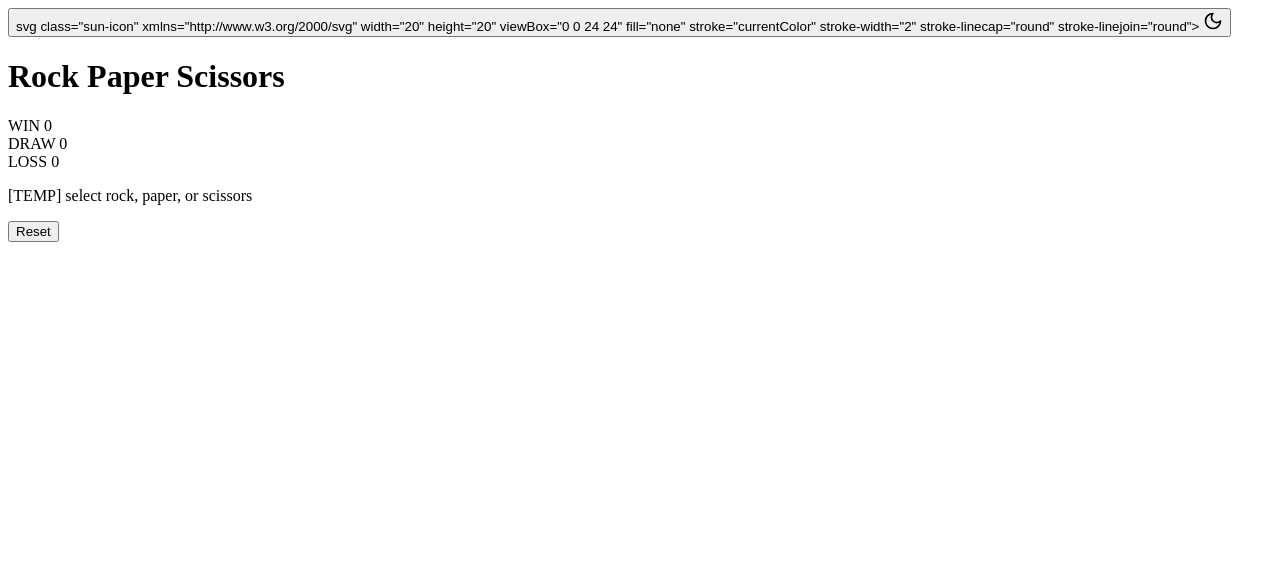
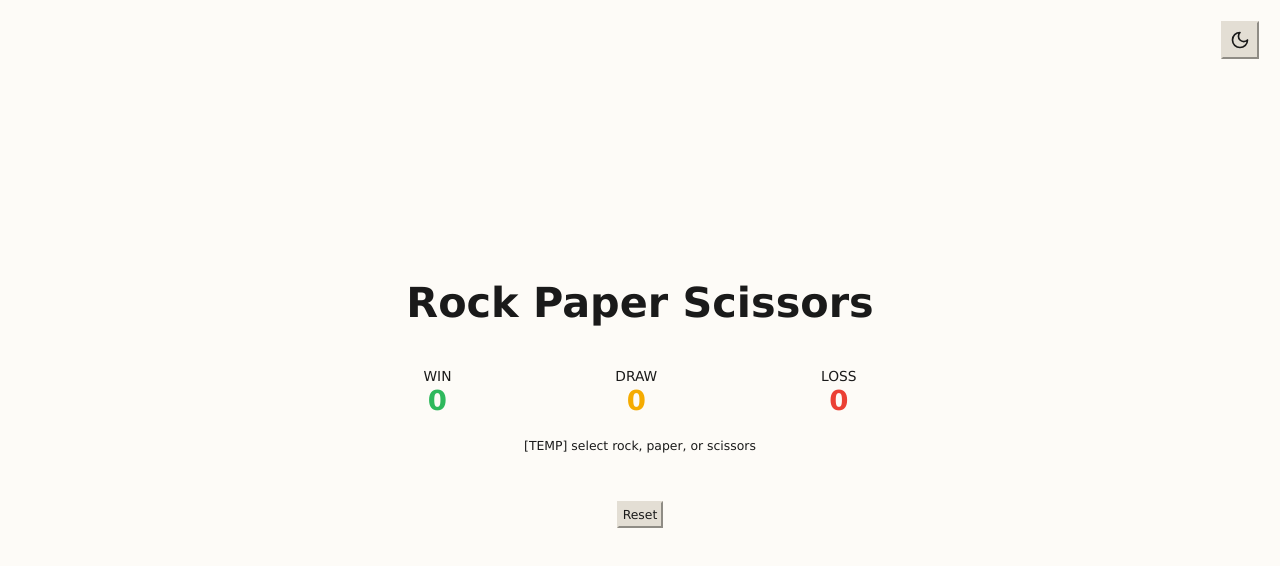
Before and after one commit to brendanttang/rps-bot, a plain HTML site: page index.html in a window 1280 px wide. Drawn offline with Linux system fonts and the light colour scheme.

Commit message:
basic css, light/dark toggle, reset button js

```diff
--- a/index.html
+++ b/index.html
@@ -4,11 +4,12 @@
     <meta charset="UTF-8">
     <meta name="viewport" content="width=device-width, initial-scale=1.0">
     <title>Rock Paper Scissors</title>
-</head>
+    <link rel="stylesheet" href="styles.css">
+    <script src="script.js" defer></script>
 <body>
     <div class="container">
         <button class="theme-toggle" id="theme-toggle">
-            svg class="sun-icon" xmlns="http://www.w3.org/2000/svg" width="20" height="20" viewBox="0 0 24 24" fill="none" stroke="currentColor" stroke-width="2" stroke-linecap="round" stroke-linejoin="round"><circle cx="12" cy="12" r="4"/><path d="M12 2v2"/><path d="M12 20v2"/><path d="m4.93 4.93 1.41 1.41"/><path d="m17.66 17.66 1.41 1.41"/><path d="M2 12h2"/><path d="M20 12h2"/><path d="m6.34 17.66-1.41 1.41"/><path d="m19.07 4.93-1.41 1.41"/></svg>
+            <svg class="sun-icon" xmlns="http://www.w3.org/2000/svg" width="20" height="20" viewBox="0 0 24 24" fill="none" stroke="currentColor" stroke-width="2" stroke-linecap="round" stroke-linejoin="round"><circle cx="12" cy="12" r="4"/><path d="M12 2v2"/><path d="M12 20v2"/><path d="m4.93 4.93 1.41 1.41"/><path d="m17.66 17.66 1.41 1.41"/><path d="M2 12h2"/><path d="M20 12h2"/><path d="m6.34 17.66-1.41 1.41"/><path d="m19.07 4.93-1.41 1.41"/></svg>
             <svg class="moon-icon" xmlns="http://www.w3.org/2000/svg" width="20" height="20" viewBox="0 0 24 24" fill="none" stroke="currentColor" stroke-width="2" stroke-linecap="round" stroke-linejoin="round"><path d="M12 3a6 6 0 0 0 9 9 9 9 0 1 1-9-9Z"/></svg>
         </button>
         <header class="heading">
--- /dev/null
+++ b/script.js
@@ -0,0 +1,22 @@
+document.getElementById("theme-toggle").addEventListener("click", () => {
+    document.documentElement.classList.toggle("dark");
+});
+
+const scores = {win: 0, draw: 0, lose: 0};
+
+function setStatus(text) {
+    document.getElementById("status-text").textContent = text;
+}
+
+function addScore(key) {
+    scores[key]++;
+    document.getElementById(`result-${key}`).textContent = scores[key];
+}
+
+function resetGame() {
+    // reset game state goes here
+}
+
+document.getElementById("reset-button").addEventListener("click", resetGame);
+
+resetGame();
--- /dev/null
+++ b/styles.css
@@ -0,0 +1,164 @@
+:root {
+    --my-black: rgb(26, 26, 26);
+    --my-darkergray: rgb(210, 204, 192);
+    --my-darkgray: rgb(227, 222, 212);
+    --my-gray: rgb(240, 236, 228);
+    --my-lightgray: rgb(253, 251, 247);
+    --my-red: rgb(235, 64, 52);
+    --my-yellow: rgb(245, 171, 0);
+    --my-green: rgb(46, 184, 92);
+    --my-blue: rgb(217, 83, 30);
+}
+:root.dark {
+    --my-black: rgb(240, 242, 245);
+    --my-darkergray: rgb(30, 34, 40);
+    --my-darkgray: rgb(44, 48, 56);
+    --my-gray: rgb(33, 37, 43);
+    --my-lightgray: rgb(22, 24, 29);
+    --my-red: rgb(255, 92, 80);
+    --my-yellow: rgb(255, 193, 7);
+    --my-green: rgb(68, 214, 112);
+    --my-blue: rgb(51, 168, 204);
+}
+
+* {
+    box-sizing: border-box;
+    margin: 0;
+    padding: 0;
+
+    font-family: Verdana, Geneva, Tahoma, sans-serif;
+}
+
+html {
+    font-size: max(9px, min(16px, calc(100dvh / 58), calc(100vw / 33.75)));
+}
+
+.container {
+    display: grid;
+    grid-template-rows: auto auto;
+    align-content: center;
+    grid-template-columns: minmax(0.5rem, 1fr) minmax(0, 32rem) minmax(0.5rem, 1fr);
+
+    color: var(--my-black);
+
+    min-height: 100dvh;
+    background-color: var(--my-lightgray);
+}
+
+button {
+    color: var(--my-black);
+    cursor: pointer;
+
+    background-color: var(--my-darkgray);
+    border-color: var(--my-darkgray);
+}
+
+@media (hover: hover) {
+    button:hover {
+        background-color: var(--my-darkergray);
+        border-color: var(--my-darkergray);
+        transform: scale(1.03);
+        transition: background-color 0.15s ease, border-color 0.15s ease, transform 0.15s ease;
+    }
+}
+
+.theme-toggle {
+    position: fixed;
+    top: 1.5rem;
+    right: 1.5rem;
+
+    display: flex;
+    align-items: center;
+    justify-content: center;
+
+    width: 2.75rem;
+    height: 2.75rem;
+}
+
+.theme-toggle:hover {
+    transform: scale(1.05);
+}
+
+:root .sun-icon {
+    display: none;
+}
+:root .moon-icon {
+    display: block;
+}
+
+:root.dark .sun-icon {
+    display: block;
+}
+:root.dark .moon-icon {
+    display: none;
+}
+
+.heading {
+    grid-area: 1 / 1 / 2 / 4;
+
+    display: flex;
+    justify-content: center;
+    align-items: center;
+
+    padding: 1.5rem 4.5rem;
+
+    background-color: var(--my-lightgray);
+}
+.title {
+    font-size: 3rem;
+    text-align: center;
+}
+
+.main {
+    grid-area: 2 / 2 / 3 / 3;
+
+    display: flex;
+    flex-direction: column;
+    justify-content: flex-start;
+    gap: 0.5rem;
+}
+
+.results {
+    display: flex;
+    justify-content: space-between;
+}
+.result {
+    display: flex;
+    flex-direction: column;
+    align-items: center;
+
+    margin: 1.5rem 0.3rem 0rem 0.3rem;
+}
+.result-title {
+    font-size: 1rem;
+}
+.result-value {
+    font-size: 2rem;
+    font-weight: bold;
+}
+#result-win {
+    color: var(--my-green);
+}
+#result-draw {
+    color: var(--my-yellow);
+}
+#result-lose {
+    color: var(--my-red);
+}
+
+.status {
+    text-align: center;
+    font-size: 0.9rem;
+
+    margin: 1rem;
+}
+
+.reset {
+    display: flex;
+    justify-content: center;
+}
+.reset-button {
+    font-size: 0.9rem;
+    padding: 0.3rem;
+    margin: 1rem;
+}
```
